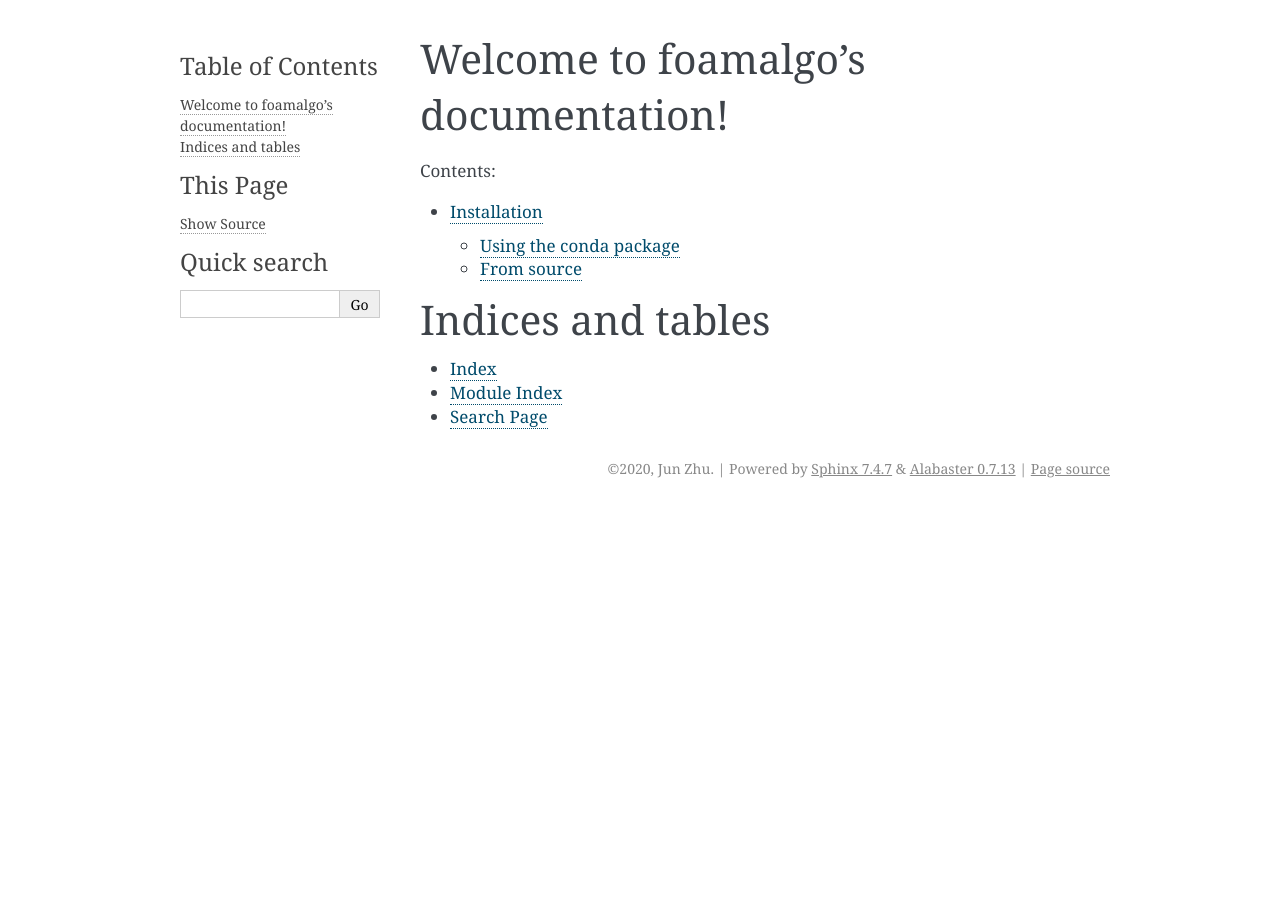
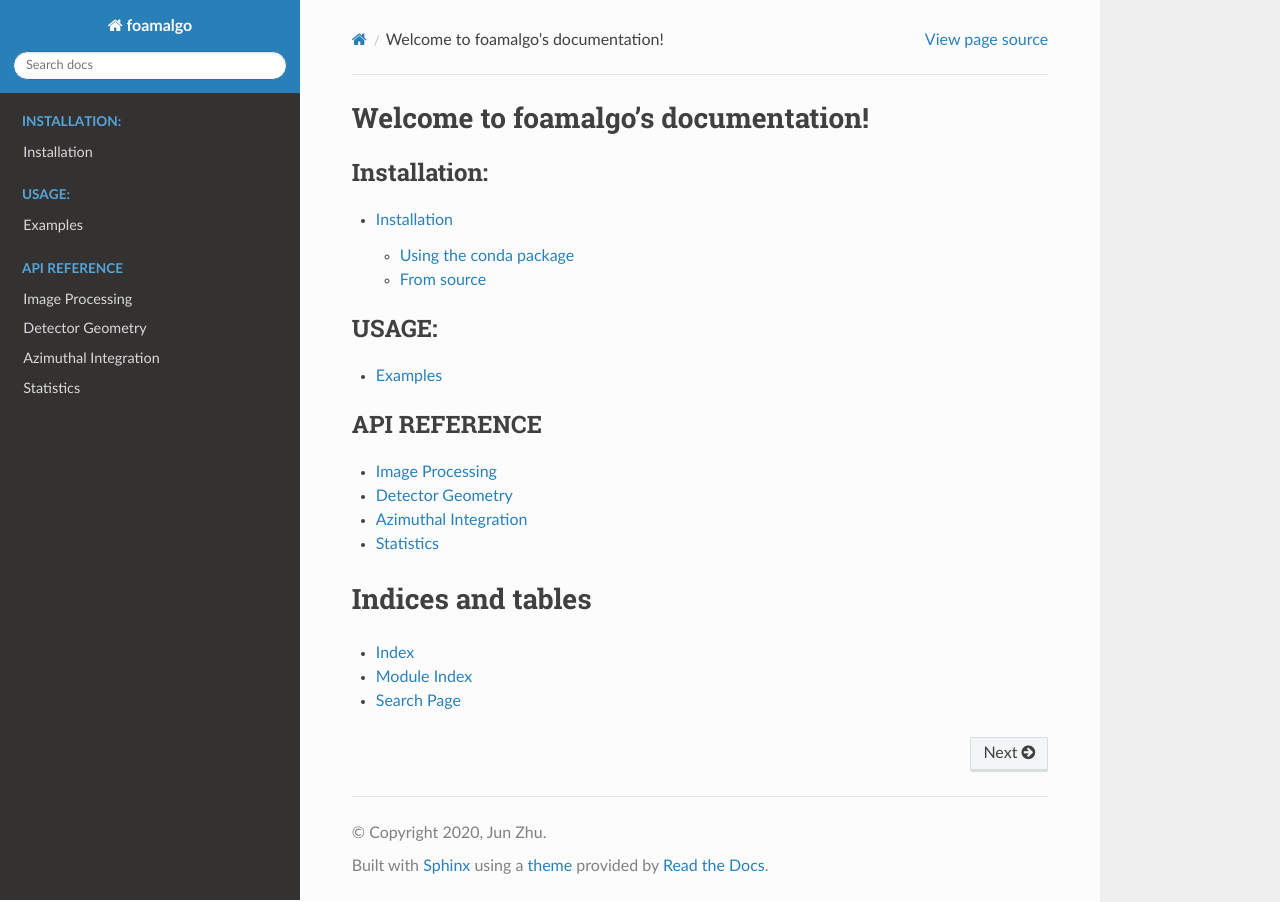
Before and after one commit to zhujun98/foamalgo, a Sphinx documentation site: the page built from docs/index.rst, in a window 1280 px wide. Built offline with Sphinx 7.4.7 and the Read the Docs theme 2.0.0, drawn with Linux system fonts in a browser that asks for light colours.

Commit message:
Update documentation

```diff
--- /dev/null
+++ b/docs/azimuthal_integration.rst
@@ -0,0 +1,10 @@
+Azimuthal Integration
+=====================
+
+.. currentmodule:: pyfoamalgo
+
+
+.. autoclass:: AzimuthalIntegrator
+
+
+.. autoclass:: ConcentricRingsFinder
--- a/docs/conf.py
+++ b/docs/conf.py
@@ -9,10 +9,10 @@
 # If extensions (or modules to document with autodoc) are in another directory,
 # add these directories to sys.path here. If the directory is relative to the
 # documentation root, use os.path.abspath to make it absolute, like shown here.
-#
-# import os
-# import sys
-# sys.path.insert(0, os.path.abspath('.'))
+
+import os
+import sys
+sys.path.insert(0, os.path.abspath('..'))
 
 # The master toctree document.
 master_doc = 'index'
@@ -30,6 +30,9 @@ author = 'Jun Zhu'
 # extensions coming with Sphinx (named 'sphinx.ext.*') or your custom
 # ones.
 extensions = [
+    'sphinx.ext.autodoc',
+    'sphinx.ext.intersphinx',
+    'sphinx.ext.napoleon'
 ]
 
 # Add any paths that contain templates here, relative to this directory.
@@ -46,7 +49,7 @@ exclude_patterns = ['_build', 'Thumbs.db', '.DS_Store']
 # The theme to use for HTML and HTML Help pages.  See the documentation for
 # a list of builtin themes.
 #
-html_theme = 'alabaster'
+html_theme = 'sphinx_rtd_theme'
 
 # Add any paths that contain custom static files (such as style sheets) here,
 # relative to this directory. They are copied after the builtin static files,
--- /dev/null
+++ b/docs/examples.rst
@@ -0,0 +1,17 @@
+Examples
+========
+
+Examples of using the C++ API `foamalgo` and the Python API `pyfoamalgo` can be found in
+the github repository `foam-examples <https://github.com/zhujun98/foam-examples.git>`_.
+
+- 1M detector (AGIPD, LPD, DSSC) geometry
+
+- Generalized detector (JungFrau, ePix100, etc.) geometry
+
+- Detector calibration
+
+- Image mask
+
+- Fast azimuthal integration
+
+- Statistics
--- a/docs/index.rst
+++ b/docs/index.rst
@@ -7,11 +7,25 @@ Welcome to foamalgo's documentation!
 ====================================
 
 .. toctree::
+   :caption: Installation:
    :maxdepth: 2
-   :caption: Contents:
 
    installation
 
+.. toctree::
+   :caption: USAGE:
+   :maxdepth: 2
+
+   examples
+
+.. toctree::
+   :caption: API REFERENCE
+   :maxdepth: 2
+
+   imageproc
+   geometry
+   azimuthal_integration
+   statistics
 
 
 Indices and tables
--- a/setup.py
+++ b/setup.py
@@ -270,6 +270,8 @@ setup(
         ],
         'docs': [
             'sphinx',
+            'nbsphinx',
+            'sphinx-rtd-theme',
         ]
     },
     python_requires='>=3.6',
```
Also changed, not shown: docs/geometry.rst (added, +48 -0 lines), docs/imageproc.rst (added, +10 -0 lines), docs/installation.rst (+12 -1 lines), docs/statistics.rst (added, +12 -0 lines), 1 other file.
